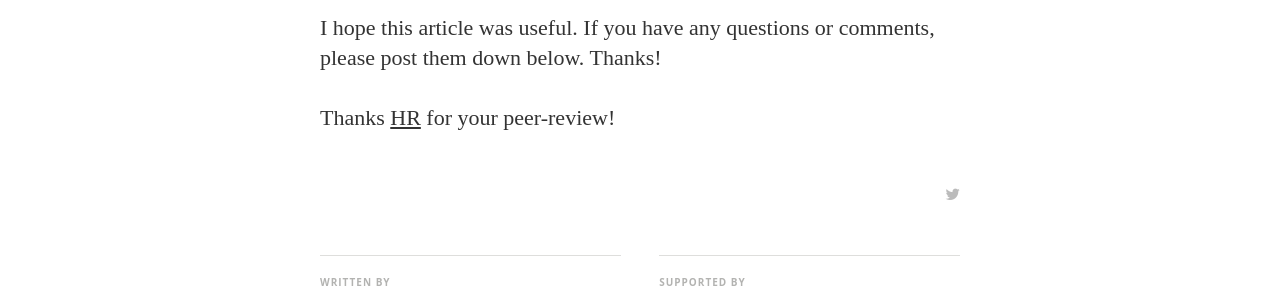
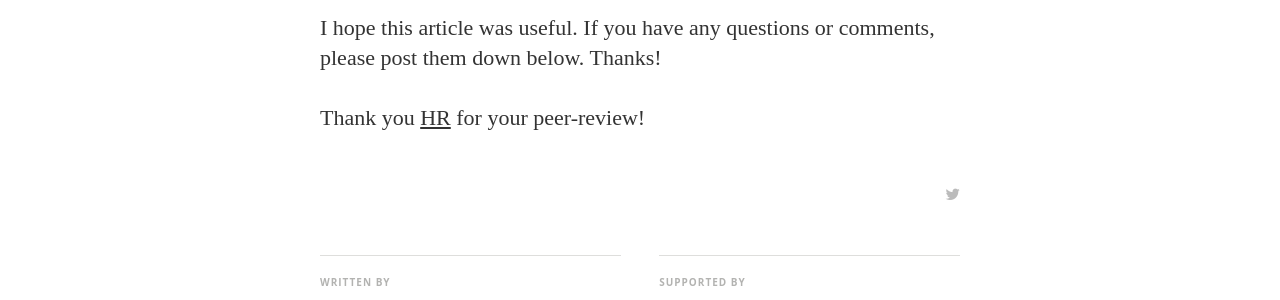
Before and after one commit to insanesvk/insanesvk.github.io, a Jekyll site: the page built from _posts/2017-08-01-laravel-queue-direct-access.markdown, in a window 1280 px wide and 900 px high, scrolled down 2077 px. Shown: the part 155-455 px from the top of the window. Built offline with Jekyll 4.4.1, drawn with Linux system fonts in a browser that asks for light colours; nearby versions of some CDN libraries; some web fonts are replaced; comment, search, counter and statistics services are not loaded.

Commit message:
I'm stupid and can't type

```diff
--- a/_posts/2017-08-01-laravel-queue-direct-access.markdown
+++ b/_posts/2017-08-01-laravel-queue-direct-access.markdown
@@ -67,4 +67,4 @@ And that's pretty much it! You'll be left with a lovely, non-serialized JSON whi
 
 I hope this article was useful. If you have any questions or comments, please post them down below. Thanks!
 
-Thanks [HR](https://twitter.com/hrenael) for your peer-review!
+Thank you [HR](https://twitter.com/hrenael) for your peer-review!
```
